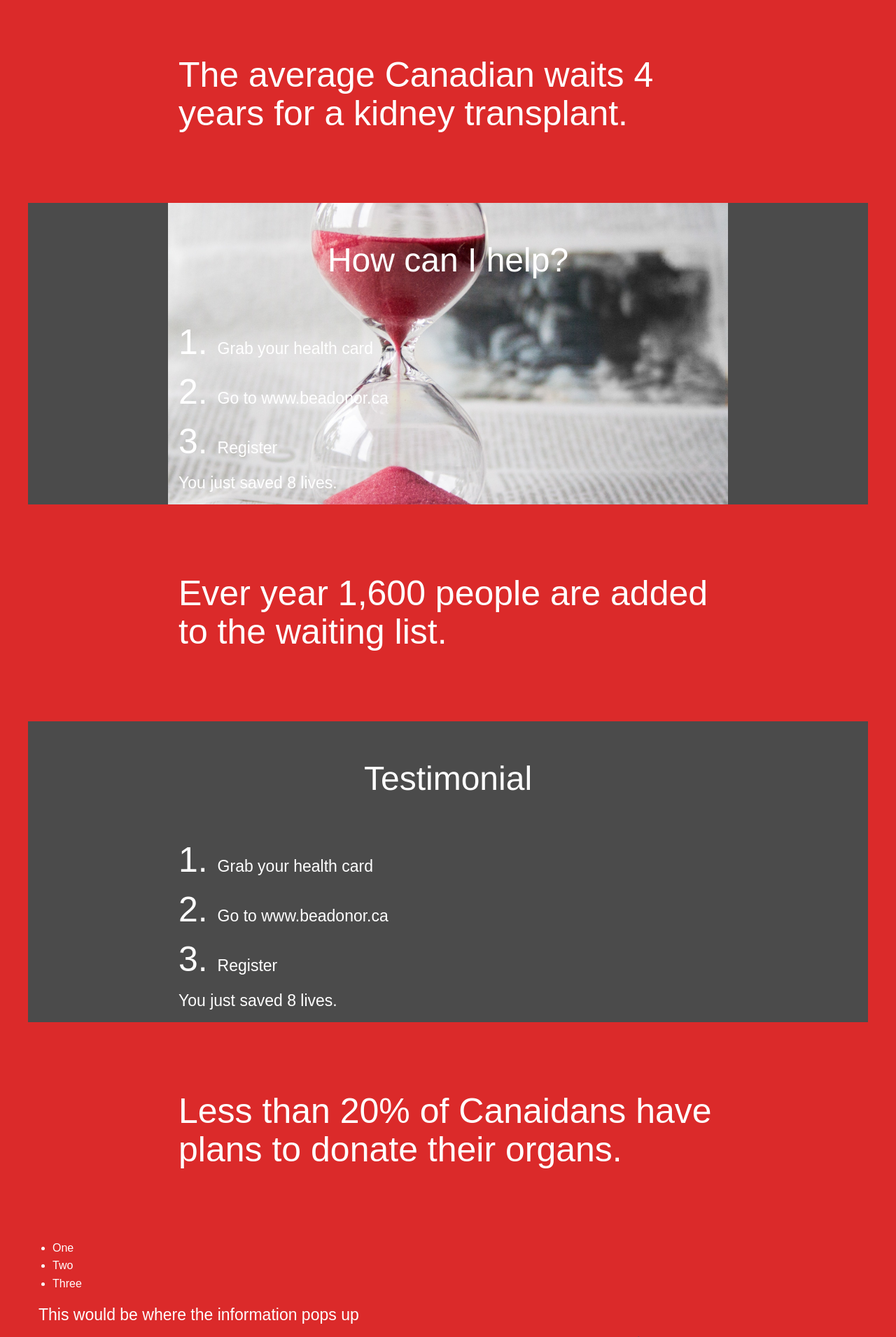
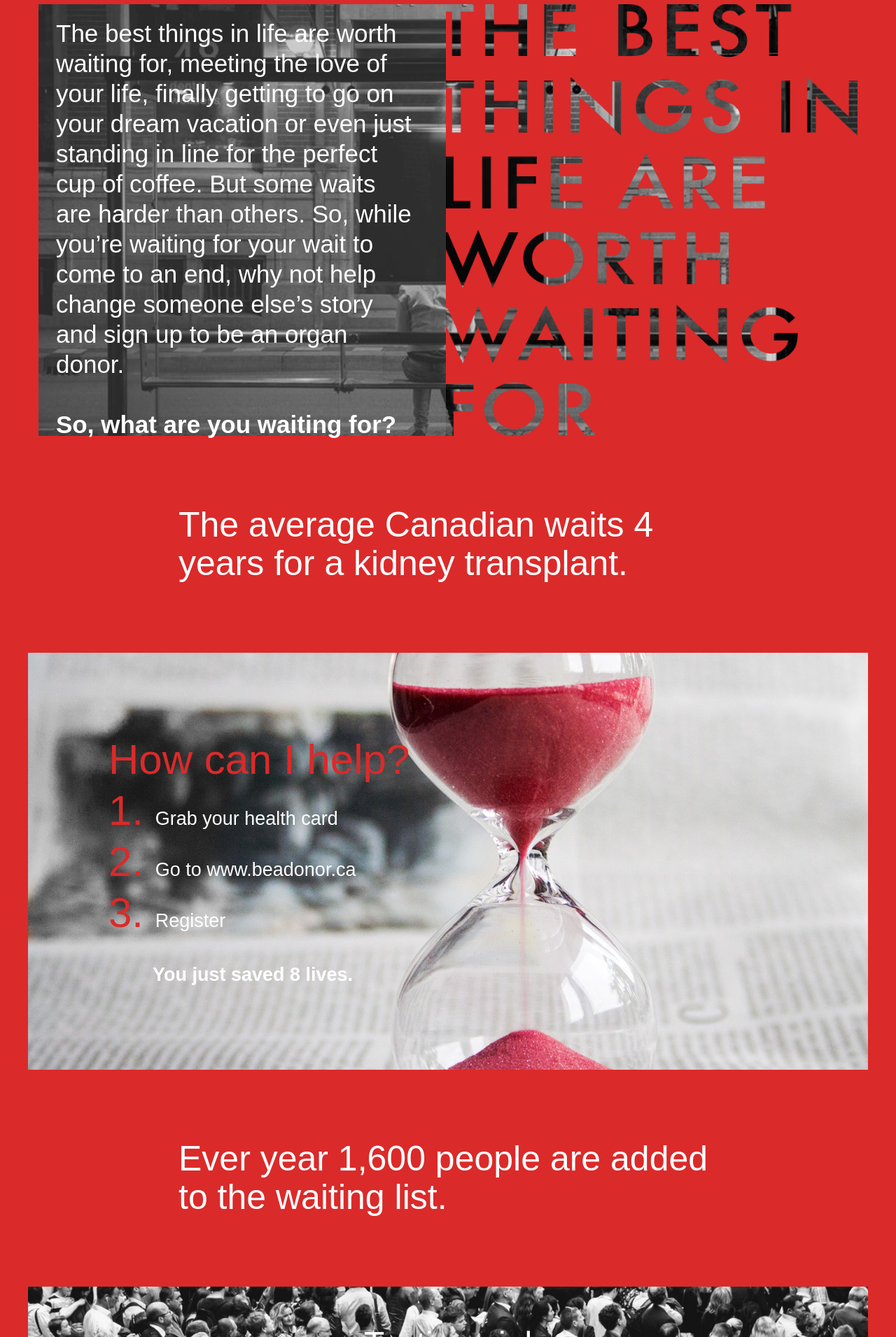
Before and after one commit to jobaile/Baile_J_FIP, a PHP site: page / in a window 1280 px wide. Shown: the part 1314-3225 px from the top of the page at 70% size. Run offline with PHP 8.4, Linux system fonts and the light colour scheme; some web fonts are replaced.

Commit message:
Styling 'About', 'How can I help?' and start of 'Testimonial' sections

```diff
--- a/index.html
+++ b/index.html
@@ -85,7 +85,7 @@
                     <li class="nav-links-large"><a href="#">Act Now</a></li>
                     <li class="nav-links-large"><a href="#">Next Steps</a></li>
                     <li class="nav-links-large"><a href="#">Learn More</a></li>
-                    <li class="nav-links-large nav-register-btn"><a href="#">Register</a></li>
+                    <li class="nav-links-large"><a href="#">Register</a></li>
                 </ul>
             </nav>
         </header>
@@ -102,20 +102,25 @@
 
         <!-- WAITING STAT 1 -->
 		<section class="grid-x grid-padding-x">
-            <div class="small-10 small-offset-1 medium-10 small-offset-1 large-8 small-offset-2 cell">
-                <h2 class="stat-text">Someone dies every 30 hours waiting for an organ donation.</h2>
+            <div class="stat-1-container small-12 small-offset-0 medium-12 small-offset-0 large-12 small-offset-0 cell">
+                <video autoplay muted loop src="video/wavelength.mp4"></video>
+                <h2 class="stat-1-text">Someone dies every 30 hours waiting for an organ donation.</h2>
             </div>
         </section>
         <!-- END WAITING STAT 1 -->
 
 
-        <!-- Section One starts-->
+        <!-- ABOUT SECTION-->
          <section class="grid-x grid-padding-x" id="section-about">
-            <div class="small-12 small-offset-0 medium-6 small-offset-0 large-6 small-offset-0 cell">
-                <p>The best things in life are worth waiting for, meeting the love of your life, finally getting to go on your dream vacation or even just standing in line for the perfect cup of coffee. But some waits are harder than others. So, while you’re waiting for your wait to come to an end, why not help change someone else’s story and sign up to be an organ donor. What are you waiting for?</p>
+            <div id="about-section-bckgnd" class="small-12 small-offset-0 medium-12 medium-offset-0 large-12 large-offset-0 cell">
+                <img data-interchange="[images/bckgnd-about-mobile.png, small], [images/bckgnd-about.png, medium], [images/bckgnd-about.png, large]" alt="Waiting at a bus stop">
+                <p class="about-text">The best things in life are worth waiting for, meeting the love of your life, finally getting to go on your dream vacation or even just standing in line for the perfect cup of coffee. But some waits are harder than others. So, while you’re waiting for your wait to come to an end, why not help change someone else’s story and sign up to be an organ donor.
+                    <br><br>
+                    <span class="bold">So, what are you waiting for?</span>
+                </p>
             </div>
          </section>
-         <!-- Section One Ends-->
+         <!-- END ABOUT SECTION-->
 
         <!-- WAITING STAT 2 -->
 		<section class="grid-x grid-padding-x">
@@ -127,12 +132,14 @@
 
         <!-- Section Two Starts-->
          <section class="informationTwo grid-x grid-padding-x">
-            <div id="help-section" class="small-10 small-offset-1 medium-10 small-offset-1 large-8 small-offset-2 cell">
-                <h1>How can I help?</h1>
-                <p><span class="numbers">1. </span>Grab your health card</p>
-                <p><span class="numbers">2. </span>Go to www.beadonor.ca</p>
-                <p><span class="numbers">3. </span>Register</p>
-                <p>You just saved 8 lives.</p>
+            <div id="help-section" class="small-12 small-offset-0 medium-12 small-offset-0 large-12 small-offset-0 cell">
+                <div class="help-section-content">
+                    <p class="numbers">How can I help?</p>
+                    <p class="help-text"><span class="numbers">1. </span>Grab your health card</p>
+                    <p class="help-text"><span class="numbers">2. </span>Go to www.beadonor.ca</p>
+                    <p class="help-text"><span class="numbers">3. </span>Register</p>
+                    <p class="help-text-saved"><span class="bold">You just saved 8 lives.</span></p>
+                </div>
             </div>
          </section>
          <!-- Section Two Ends-->
@@ -146,13 +153,10 @@
         <!-- END WAITING STAT 3 -->
 
         <!-- Section Two Starts-->
-        <section class="informationTwo grid-x grid-padding-x">
-            <div class="small-10 small-offset-1 medium-10 small-offset-1 large-8 small-offset-2 cell">
+        <section class="informationTwo grid-x grid-padding-x" id="testimonial-section">
+            <div class="small-12 small-offset-0 medium-12 small-offset-0 large-12 small-offset-0 cell">
                 <h1>Testimonial</h1>
-                <p><span class="numbers">1. </span>Grab your health card</p>
-                <p><span class="numbers">2. </span>Go to www.beadonor.ca</p>
-                <p><span class="numbers">3. </span>Register</p>
-                <p>You just saved 8 lives.</p>
+
             </div>
         </section>
         <!-- Section Two Ends-->
@@ -235,8 +239,6 @@
 	    </footer>
         <!-- END FOOTER -->
 
-        <a href="login.html">Admin login</a><!-- We have to add the admin login somewhere! -->
-
     <!-- JAVASCRIPT FILES START HERE -->
     <!-- Foundation JS -->
     <script src="js/vendor/jquery.js"></script>
--- a/sass/modules/_content.scss
+++ b/sass/modules/_content.scss
@@ -10,12 +10,33 @@
     background-color: $red;
 }
 
-/* Hero Video Section */
+/* ----------------------------------- Hero Video Section ----------------------------------- */
 video {
     width: 100%
 }
 
-/* Waiting Statistic Sections */
+/* ----------------------------------- Waiting Statistic Sections ----------------------------------- */
+.stat-1-container {
+    position: relative;
+}
+
+.stat-1-text {
+    font-family: $main-font;
+    color: $red;
+    font-size: 20px;
+    line-height: 28px;
+    margin: 80px 20px 100px 20px;
+    position: absolute;
+    top: 0px;
+    left: 30px;
+    width: 80%
+}
+
+@media screen and (min-width: 640px) {
+    font-size: 50px;
+    line-height: 55px;
+}
+
 .stat-text {
     font-family: $main-font;
     color: $white;
@@ -24,32 +45,79 @@ video {
     margin: 100px 0px 100px 0px;
 }
 
-/* About Section */
-#section-about {
-    background-image: url("../images/bckgnd-about.png"); /* The image used */
+
+/* ----------------------------------- About Section ----------------------------------- */
+#about-section-bckgnd {
+    position: relative;
+}
+
+.about-text {
+    margin: 35px 0px 500px 0px;
+    position: absolute;
+    top: -15px;
+    left: 30px;
+    width: 80%;
+    font-size: 22px;
+    line-height: 27px;
+}
+
+@media screen and (min-width: 500px) {.about-text {width: 80%; margin-left: 5%; font-size: 25px; line-height: 30px;}}
+@media screen and (min-width: 550px) {.about-text {width: 80%; margin-left: 5%; font-size: 33px; line-height: 40px;}}
+@media screen and (min-width: 640px) {.about-text {width: 40%; margin-left: 0; font-size: 18px; line-height: 21px;}}
+@media screen and (min-width: 775px) {.about-text {width: 40%; margin-left: 0; font-size: 22px; line-height: 27px;}}
+@media screen and (min-width: 850px) {.about-text {width: 44%; margin-left: 0; font-size: 26px; line-height: 31px;}}
+@media screen and (min-width: 1000px) {.about-text {width: 44%; margin-left: 0; font-size: 30px; line-height: 36px;}}
+@media screen and (min-width: 1100px) {.about-text {width: 44%; margin-left: 0; font-size: 33px; line-height: 39px;}}
+@media screen and (min-width: 1200px) {.about-text {width: 43%; margin-left: 10px; font-size: 35px; line-height: 43px;}}
+
+/* ----------------------------------- Testimonial Section ----------------------------------- */
+#testimonial-section {
+    background-image: url("/images/bckgnd-testimonials.jpeg"); /* The image used */
     background-color: $red; /* Used if the image is unavailable */
-    height: 100%; /* Set a specified height */
-    width: 100%;
     background-position: center; /* Center the image */
     background-repeat: no-repeat; /* Do not repeat the image */
     background-size: cover; /* Resize the background image to cover the entire container */
 }
 
-/* 'How can I help?' Section */
+/* ----------------------------------- 'How can I help?' Section ----------------------------------- */
 #help-section {
     background-image: url("../images/bckgnd-help.jpg");
     background-position: center; /* Center the image */
     background-repeat: no-repeat; /* Do not repeat the image */
     background-size: cover; /* Resize the background image to cover the entire container */
+    height: 100%;
+    width: 100%;
+}
+
+.help-section-content {
+    margin: 70px 0px 70px 20px;
+}
+
+@media screen and (min-width: 650px) {
+    .help-section-content {
+        margin: 120px 0px 120px 100px;
+    }
 }
 
 .numbers {
     font-family: $main-font;
-    color: $white;
-    font-size: 50px;
-    line-height: 55px;
+    color: $red;
+    font-size: 60px;
+    line-height: 65px;
 }
 
-#waywf-pre-footer-img {
-    width: 100%;
+.help-text {
+    color: $white;
+    font-family: $main-font;
+    font-size: 27px;
+    font-style: normal;
 }
+
+.help-text-saved {
+    color: $white;
+    font-family: $main-font;
+    font-size: 27px;
+    font-style: normal;
+    margin-left: 63px;
+    margin-top: 40px
+}
--- a/sass/modules/_footer.scss
+++ b/sass/modules/_footer.scss
@@ -1,8 +1,13 @@
+/* ----------------------------------- What are you waiting for? Pre footer image ----------------------------------- */
+#waywf-pre-footer-img {
+
+    margin: 0 auto;
+}
+
 /* -------------------------------------------------- FOOTER -------------------------------------------------- */
 footer
 {
-	background-color: #000000;
-    margin-top: 25px;
+	background-color: $black;
 }
 
 .footer-logo {
@@ -15,10 +20,10 @@ footer
     width: 30px;
     height: 30px;
     margin: 5px;
-    fill: #ffffff;
+    fill: $white;
 }
 .footer-social-icons:hover {
-    fill: #893737;
+    fill: $red;
     transition-duration: 1s;
 }
 .footer-social-icons:not(:hover) {
@@ -26,7 +31,7 @@ footer
 }
 
 .tiny-footer-text {
-    color: #ffffff;
+    color: $white;
 	font-family: $main-font;
 	font-size: 12px;
 	line-height: 14px;
--- a/sass/modules/_general.scss
+++ b/sass/modules/_general.scss
@@ -15,6 +15,10 @@ body {
 p {
     color: $white;
     font-family: $main-font;
-    font-size: 23px;
-    line-height: 30px;
+    font-size: 25px;
+    line-height: 32px;
 }
+
+.bold {
+    font-weight: 550;
+}
--- a/sass/modules/_hero.scss
+++ b/sass/modules/_hero.scss
@@ -89,7 +89,7 @@ header {
     font-weight: 100;
 }
 .curtain-menu-wrapper .curtain-menu-list li a:hover {
-    color: $red;
+    color: $black;
     transition-duration: 1s;
 }
 .curtain-menu-wrapper .curtain-menu-list li a:not(hover) {
@@ -106,7 +106,7 @@ header {
     float: left;
 }
 .nav-social-icons:hover {
-    fill: $red;
+    fill: $black;
     transition-duration: 1s;
 }
 .nav-social-icons:not(:hover) {
@@ -235,9 +235,15 @@ header {
 .nav-links-large {
     text-decoration: none;
     display: inline;
-    font-size: 20px;
+    font-size: 16px;
     font-family: $main-font;
     color: $white;
+}
+
+@media screen and (min-width: 707px) {
+    .nav-links-large {
+        font-size: 22px;
+    }
 }
 
 /* Nav Link Color */
```
Also changed, not shown: css/main.css, images/bckgnd-about-mobile.png (added), images/bckgnd-about.png, images/bckgnd-help.jpg, images/bckgnd-learn-more.jpeg (added), images/bckgnd-pre-footer.png, images/bckgnd-testimonials.jpeg (added), 3 other files.
